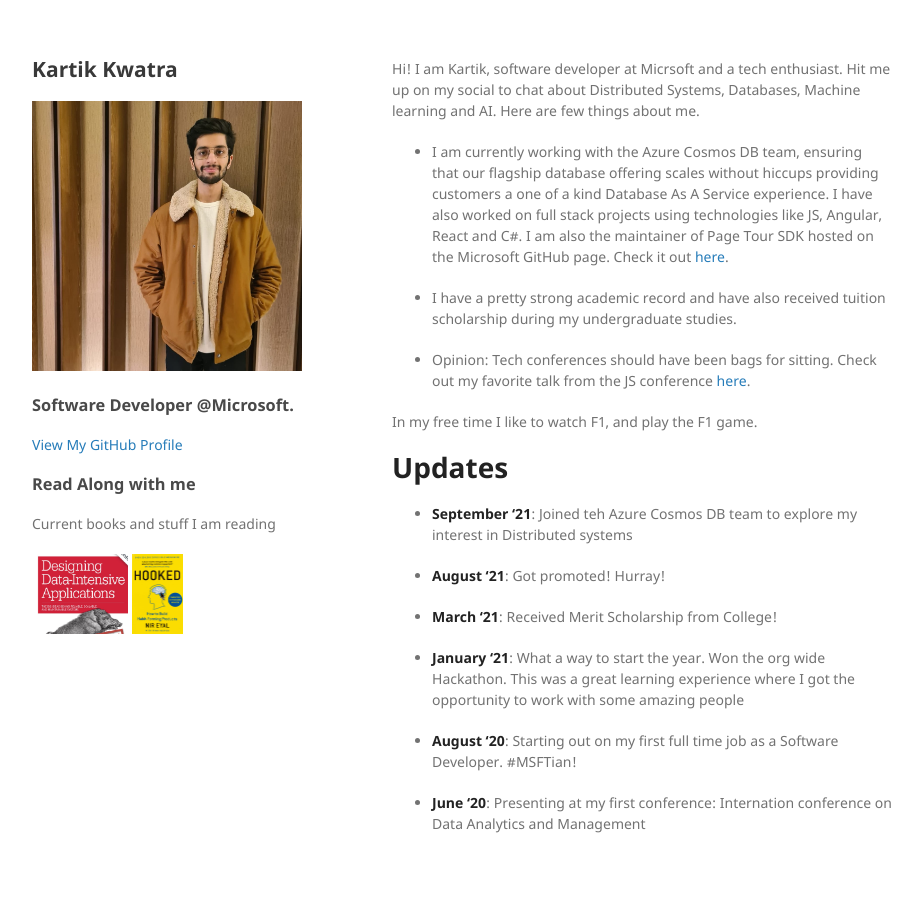
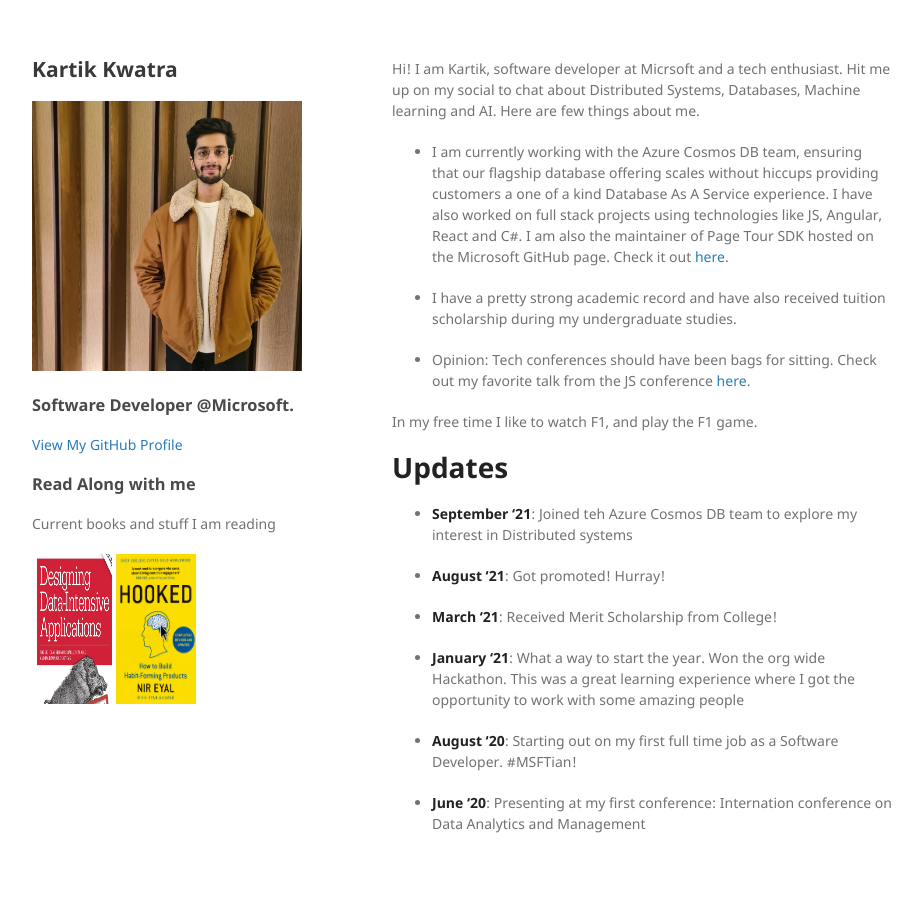
Before and after one commit to Kartikdot/Kartikdot.github.io, a Jekyll site: the page built from index.md, in a window 1280 px wide. Shown: the whole page, without its empty margins (178-1100 px from the left). Built offline with Jekyll 4.4.1, drawn with Linux system fonts in a browser that asks for light colours.

Commit message:
asdasdas

```diff
--- a/assets/css/style.scss
+++ b/assets/css/style.scss
@@ -4,8 +4,8 @@
 @import "jekyll-theme-minimal";
 
 .thumbnailHolder{
-    height: 80px;
-    aspect-ratio: initial;
+    height: 150px;
+    width: 80px;
 }
 
 .borderBox{
```
